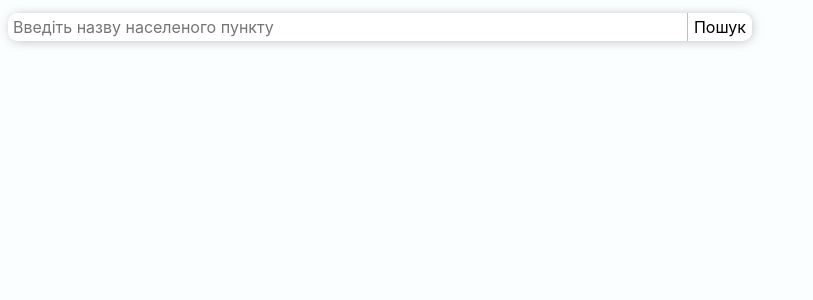
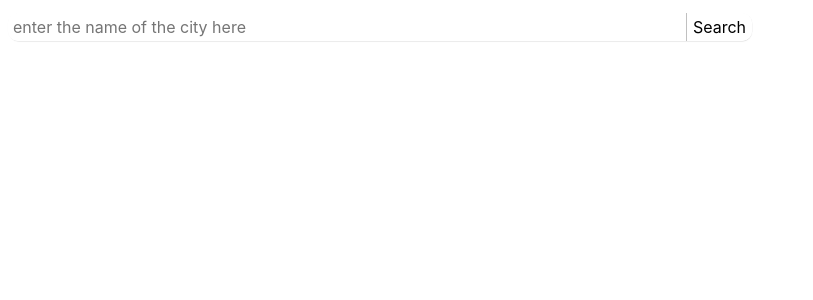
Before and after one commit to ruslan-horaiskyi/weatherApp, a React (Create React App) app: page / in a window 1280 px wide. Shown: the top 300 px of the page, without its empty margins (0-813 px from the left). Built offline with nearby package versions, Linux system fonts and the light colour scheme.

Commit message:
Refactoring

```diff
--- a/src/App.module.css
+++ b/src/App.module.css
@@ -1,9 +1,14 @@
 :root {
-  --color-primary: #007bff;
-  --color-secondary: #6c757d;
-  --color-background: #f8fcff;
+  --color-primary: rgb(243, 249, 255);
+  --color-secondary: rgb(174, 198, 218);
+  --color-background: rgb(255, 255, 255);
 
-  --box-shadow: 1px 1px 12px -2px rgba(150, 150, 150, 0.75);
+  --shadow-color: 0deg 0% 0%;
+  --box-shadow: 0.3px 0.5px 0.7px hsl(var(--shadow-color) / 0.1),
+    0.4px 0.8px 1px -1.2px hsl(var(--shadow-color) / 0.1),
+    1px 2px 2.5px -2.5px hsl(var(--shadow-color) / 0.1);
+
+  --box-shadow-focused: 1px 1px 12px -2px rgba(150, 150, 150, 0.75);
 
   --border-radius: 10px;
 
@@ -23,8 +28,9 @@
 
 html,
 body {
-  background-color: #fbfeff;
+  background-color: var(--color-background);
   overflow-y: hidden;
+  max-width: var(--width-desktop);
 }
 
 input::-webkit-outer-spin-button,
@@ -50,7 +56,7 @@ input::-webkit-inner-spin-button {
 }
 
 ::-webkit-scrollbar-thumb {
-  background-color: #c6dce4;
+  background-color: rgb(198, 220, 228);
   border-radius: 20px;
   border: 6px solid transparent;
   background-clip: content-box;
--- a/src/components/CardList/Card/Card.module.css
+++ b/src/components/CardList/Card/Card.module.css
@@ -7,7 +7,7 @@
   cursor: pointer;
   padding: var(--spacing-medium);
   flex: 1 0 122px;
-  background-color: var(--color-background);
+  background-color: var(--color-primary);
   transition: all var(--transition-duration) var(--transition-ease);
   max-width: 120px;
 }
@@ -15,7 +15,7 @@
 .card:hover,
 .focused {
   transform: translate(0, -5px);
-  box-shadow: var(--box-shadow);
+  box-shadow: var(--box-shadow-focused);
 }
 
 .cardImage {
--- a/src/components/CardList/CardList.module.css
+++ b/src/components/CardList/CardList.module.css
@@ -9,7 +9,14 @@
   transition: all var(--transition-duration) var(--transition-ease);
 }
 
-@media screen and (max-width: 412px) {
+.cardListContainer {
+  display: flex;
+  flex-direction: column;
+  width: var(--width-full);
+  gap: var(--spacing-medium);
+}
+
+@media screen and (max-width: 375px) {
   .cardList {
     overflow: scroll;
     overflow-y: hidden;
@@ -20,10 +27,3 @@
     transition: all var(--transition-duration) var(--transition-ease);
   }
 }
-
-.cardListContainer {
-  display: flex;
-  flex-direction: column;
-  width: var(--width-full);
-  gap: var(--spacing-medium);
-}
--- a/src/components/MoreInfo/MoreInfo.module.css
+++ b/src/components/MoreInfo/MoreInfo.module.css
@@ -7,22 +7,13 @@
   padding: var(--spacing-medium);
   width: var(--width-full);
   max-width: 500px;
-  background-color: var(--color-background);
+  background-color: var(--color-primary);
 }
 
 .moreInfo {
   display: flex;
   width: var(--width-full);
   gap: var(--spacing-medium);
-}
-
-@media screen and (max-width: 412px) {
-  .moreInfo {
-    flex-direction: column;
-  }
-  .wrapper {
-    justify-content: center;
-  }
 }
 
 .moreInfoImage {
@@ -53,12 +44,11 @@
   width: 32px;
   cursor: pointer;
   border: none;
-  box-shadow: var(--box-shadow);
+  background-color: var(--color-primary);
 }
 
 .closeButton:hover {
-  background-color: var(--color-background);
-  color: rgb(104, 104, 104);
+  color: rgb(255, 255, 255);
 }
 
 .wrapper {
@@ -70,12 +60,12 @@
   flex: 1;
 }
 
+.centerBlock {
+  align-items: flex-end;
+}
+
 .rightBlock {
   align-items: flex-start;
-}
-
-.centerBlock {
-  align-items: flex-end;
 }
 
 .leftBlock,
@@ -91,3 +81,12 @@
   justify-content: space-between;
   align-items: center;
 }
+
+@media screen and (max-width: 375px) {
+  .moreInfo {
+    flex-direction: column;
+  }
+  .wrapper {
+    justify-content: center;
+  }
+}
--- a/src/components/SearchForm/SearchForm.jsx
+++ b/src/components/SearchForm/SearchForm.jsx
@@ -38,9 +38,9 @@ const SearchForm = ({ onSubmit }) => {
         type='text'
         value={cityName}
         onChange={handleInputChange}
-        placeholder='Введіть назву населеного пункту'
+        placeholder='enter the name of the city here'
       />
-      <button type='submit'>Пошук</button>
+      <button type='submit'>Search</button>
     </form>
   );
 };
--- a/src/components/SearchForm/SearchForm.module.css
+++ b/src/components/SearchForm/SearchForm.module.css
@@ -1,5 +1,5 @@
 .searchForm {
-  box-shadow: 1px 1px 12px -2px rgba(150, 150, 150, 0.75);
+  box-shadow: var(--box-shadow);
   margin: 5px 0;
   border-radius: 10px;
   display: flex;
@@ -42,8 +42,7 @@
 }
 
 .searchForm button:hover {
-  border-left: 1px solid rgb(86, 160, 238);
-  color: rgba(86, 160, 238, 1);
+  padding: 0 20px;
 }
 
 @keyframes shake {
```
